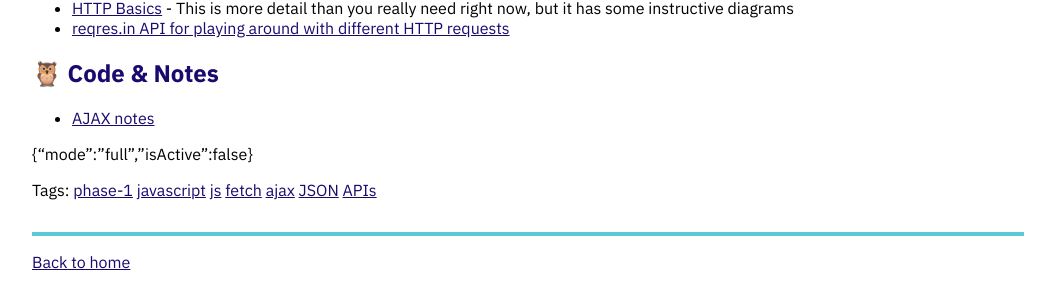
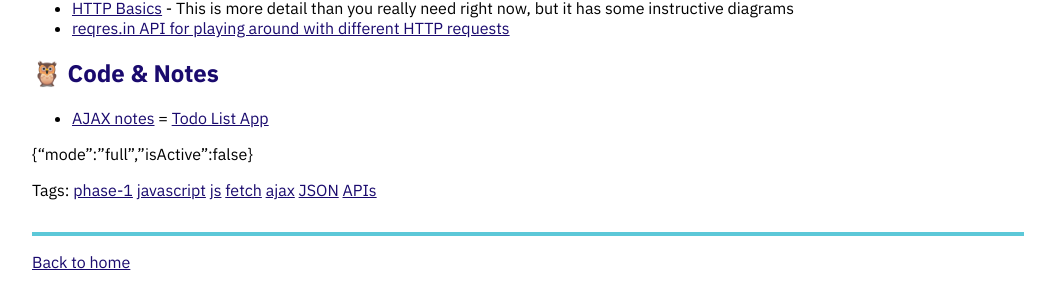
Before and after one commit to Momentum-Team-9/momentum-team-9.github.io, a Jekyll site: the page built from _posts/2021-07-22-ajax-app.md, in a window 1280 px wide. Shown: the part 837-1139 px from the top of the page, without its empty margins (112-1167 px from the left). Built offline with Jekyll 4.4.1, drawn with Linux system fonts in a browser that asks for light colours; nearby versions of some CDN libraries.

Commit message:
Add example code.

```diff
--- a/_posts/2021-07-22-ajax-app.md
+++ b/_posts/2021-07-22-ajax-app.md
@@ -36,5 +36,6 @@ For more information about how the internet works and the mechanics of a request
 ## 🦉 Code & Notes
 
 - [AJAX notes](https://github.com/Momentum-Team-9/notes/blob/main/js-ajax.md)
+= [Todo List App](https://github.com/Momentum-Team-9/examples/tree/main)
 
 {"mode":"full","isActive":false}
```
